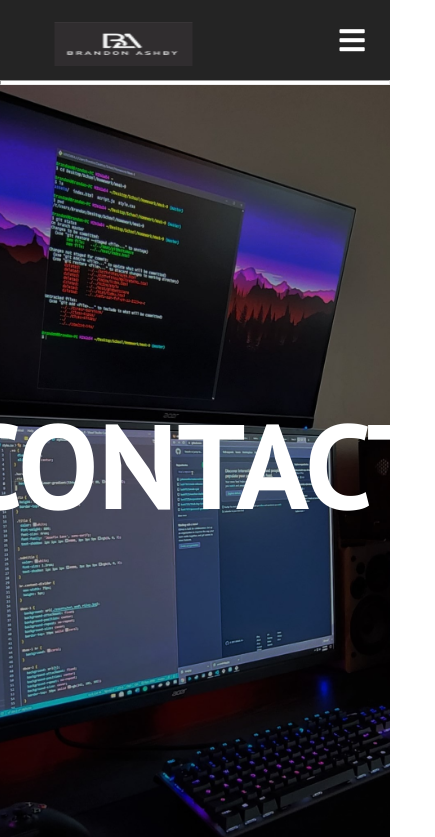
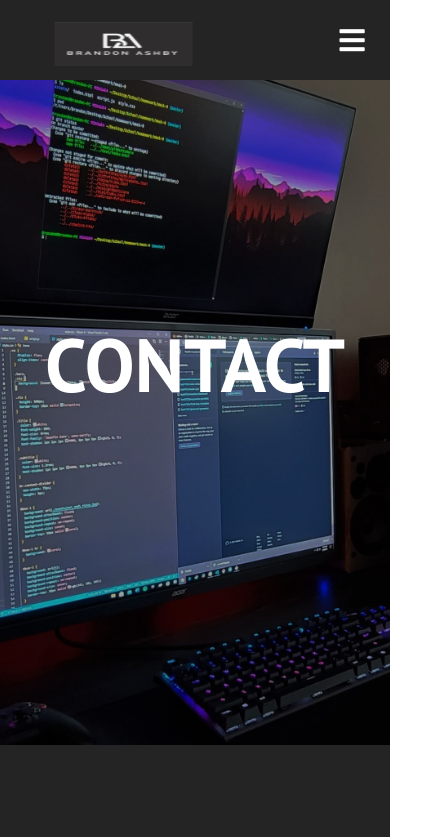
Before and after one commit to bash7325/react-portfolio, a React (Create React App) app: page /contact in a window 390 px wide. Shown: the top 837 px of the page, 435 px wide, since content can reach past the window. Built offline with nearby package versions, Linux system fonts and the light colour scheme.

Commit message:
fixed responsiveness

```diff
--- a/public/index.html
+++ b/public/index.html
@@ -35,7 +35,7 @@
       work correctly both with client-side routing and a non-root public URL.
       Learn how to configure a non-root public URL by running `npm run build`.
     -->
-    <title>React App</title>
+    <title>Brandon Ashby Web Developer</title>
   </head>
   <body>
     <noscript>You need to enable JavaScript to run this app.</noscript>
--- a/src/App.css
+++ b/src/App.css
@@ -35,11 +35,12 @@
   .about {
     background-image: url('./images/self.jpg');
     background-attachment: fixed;
-    background-position: center;
+    background-position: 100% 25%;
     background-size: cover;
     background-repeat: no-repeat;
     color: #fff;
     font-size: 120px;
+    height: 100vh;
   }
 
   .contact {
@@ -51,3 +52,10 @@
     color: #fff;
     font-size: 120px;
   }
+
+  @media screen and (max-width: 768px) {
+    .projects, .contact {
+      font-size: 75px;
+    }
+
+    }
--- a/src/components/AboutMe.css
+++ b/src/components/AboutMe.css
@@ -9,7 +9,7 @@ video {
 
 .about-container {
     background: url("../images/projects-link.jpg");
-    height: 50vh;
+    height: 80vh;
     width: 100%;
     display: flex;
     flex-direction: column;
@@ -35,24 +35,24 @@ video {
 }
 
 .hero-btns {
-    margin-top: 32px;
+    margin-top: 22px;
 }
 
 @media screen and (max-width: 960px) {
-    .hero-container > h1 {
-        font-size: 24px;
+    .about-container > h1 {
+        font-size: 20px;
         margin-top: -150px;
     }
 }
 
 @media screen and (max-width: 768px) {
-    .hero-container > h1 {
-        font-size: 50px;
+    .about-container > h1 {
+        font-size: 20px;
         margin-top: -100px;
     }
 
-    .hero-container > p {
-        font-size: 20px;
+    .about-container > p {
+        font-size: 14px;
     }
 
     .btn-mobile {
@@ -62,5 +62,12 @@ video {
 
     .btn {
         width: 100%;
+        margin-top: 5px;
     }
+
+    .about {
+        font-size: 75px;
+        background-position: 50% 25%;
+    }
+
 }
--- /dev/null
+++ b/src/components/Contact.css
@@ -0,0 +1,13 @@
+@media screen and (max-width: 960px) {
+     h1 {
+        font-size: 20px;
+        margin-top: -150px;
+    }
+}
+
+@media screen and (max-width: 768px) {
+    h1 {
+        font-size: 20px;
+        margin-top: -100px;
+    }
+}
--- a/src/components/pages/About.js
+++ b/src/components/pages/About.js
@@ -1,5 +1,6 @@
 import React from 'react';
 import '../../App.css';
+import '../AboutMe.css'
 import Footer from '../Footer'
 import AboutMe from '../AboutMe'
 // import ScrollBtn from '../ScrollBtn'
--- a/src/components/pages/Contact.js
+++ b/src/components/pages/Contact.js
@@ -1,5 +1,6 @@
 import React from 'react';
 import '../../App.css';
+import '../Contact.css'
 import ContactCard from '../ContactCard'
 import Footer from '../Footer'
 
```
Also changed, not shown: 2 other files (tests, documents, lock files or other folders).
